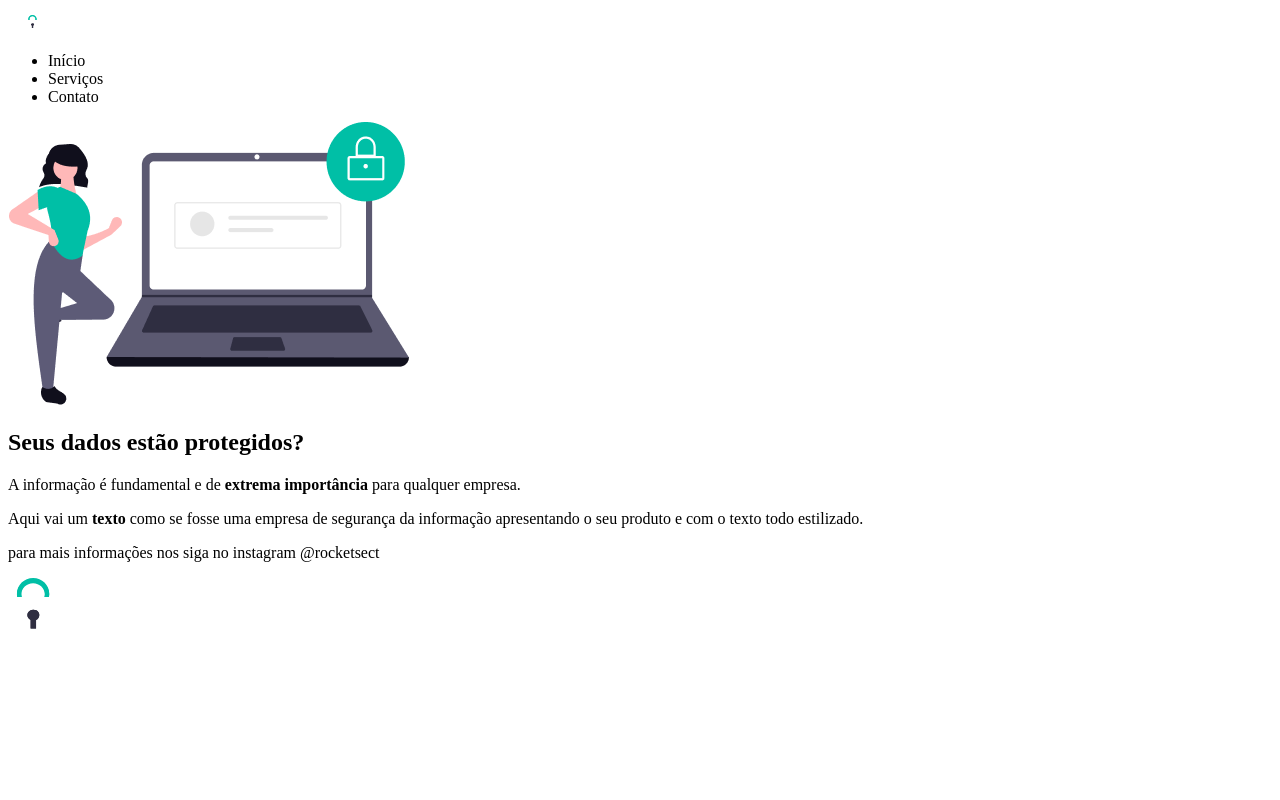
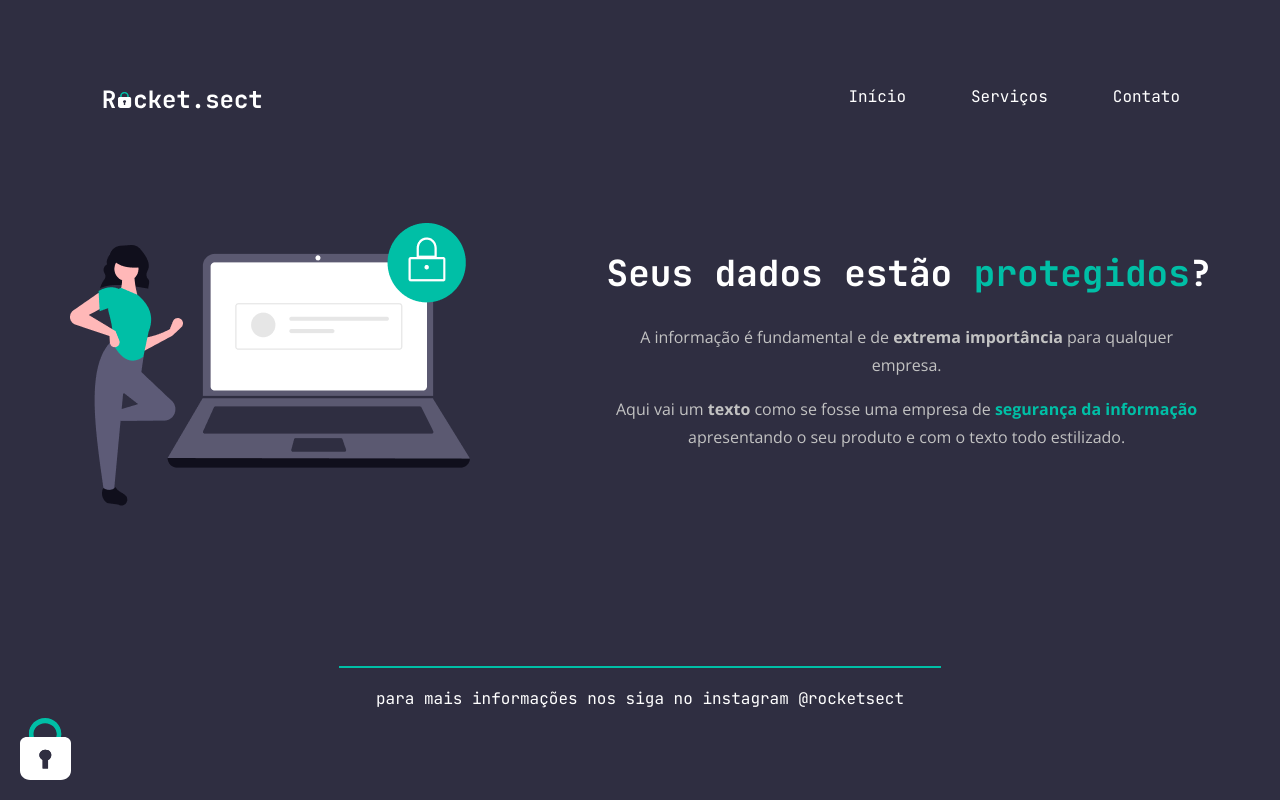
Before and after one commit to thiagoms98/rl-rocketsect, a plain HTML site: page index.html in a window 1280 px wide. Drawn offline with nearby package versions, Linux system fonts and the light colour scheme.

Commit message:
Adicionando cores, posicionamento e fontes

```diff
--- a/index.html
+++ b/index.html
@@ -1,11 +1,16 @@
 <!DOCTYPE html>
 <html lang="pt-br">
 <head>
+  <link rel="preconnect" href="https://fonts.googleapis.com">
+  <link rel="preconnect" href="https://fonts.gstatic.com" crossorigin>
+
   <meta charset="UTF-8">
   <meta name="viewport" content="width=device-width, initial-scale=1.0">
   <title>Rocket.sect</title>
 
   <link rel="stylesheet" href="style.css">
+
+  <link href="https://fonts.googleapis.com/css2?family=JetBrains+Mono:ital,wght@0,100..800;1,100..800&family=Open+Sans:ital,wght@0,300..800;1,300..800&display=swap" rel="stylesheet">
 </head>
 <body>
   <nav>
--- a/style.css
+++ b/style.css
@@ -0,0 +1,69 @@
+body {
+  margin: 0;
+  min-height: 100vh;
+  background-color: #2F2E41;
+  color: #ffffff;
+  font-family: "JetBrains Mono", monospace;
+}
+
+nav {
+  display: flex;
+  justify-content: space-between;
+  align-items: center;
+  padding: 70px 100px 0px;
+}
+
+span {
+  color: #00BFA6;
+}
+
+nav ul {
+  list-style: none;
+  display: flex;
+  gap: 65px;
+}
+
+main {
+  display: flex;
+  justify-content: space-around;
+  margin-top: 100px;
+}
+
+main section {
+  text-align: center;
+}
+
+main section h1 {
+  font-size: 36px;
+  line-height: 40px;
+}
+
+main section p {
+  color: #C2C2C2;
+  font-family: "Open Sans", sans-serif;
+  font-size: 16px;
+  line-height: 28px;
+  width: 600px;
+}
+
+main section p span {
+  font-weight: bold;
+}
+
+footer {
+  text-align: center;
+  margin-top: 160px;
+}
+
+#line {
+  border: 1px solid #00BFA6;
+  width: 600px;
+  margin: 0 auto 20px;
+}
+
+#padlock {
+  position: fixed;
+  bottom: 0;
+  left: 0;
+  padding: 20px;
+}
```
